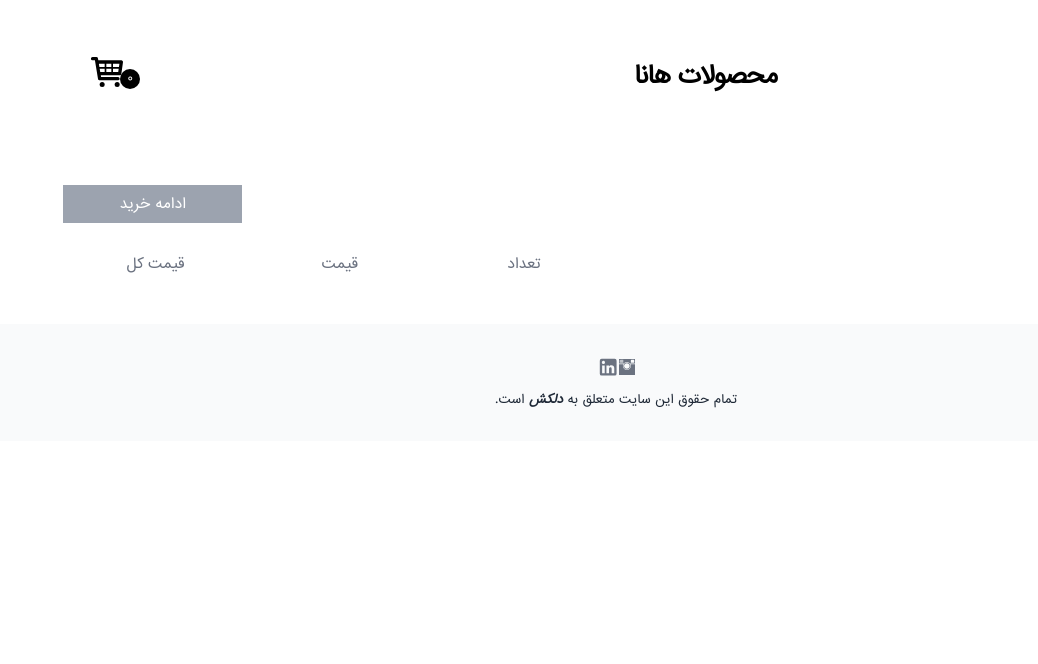
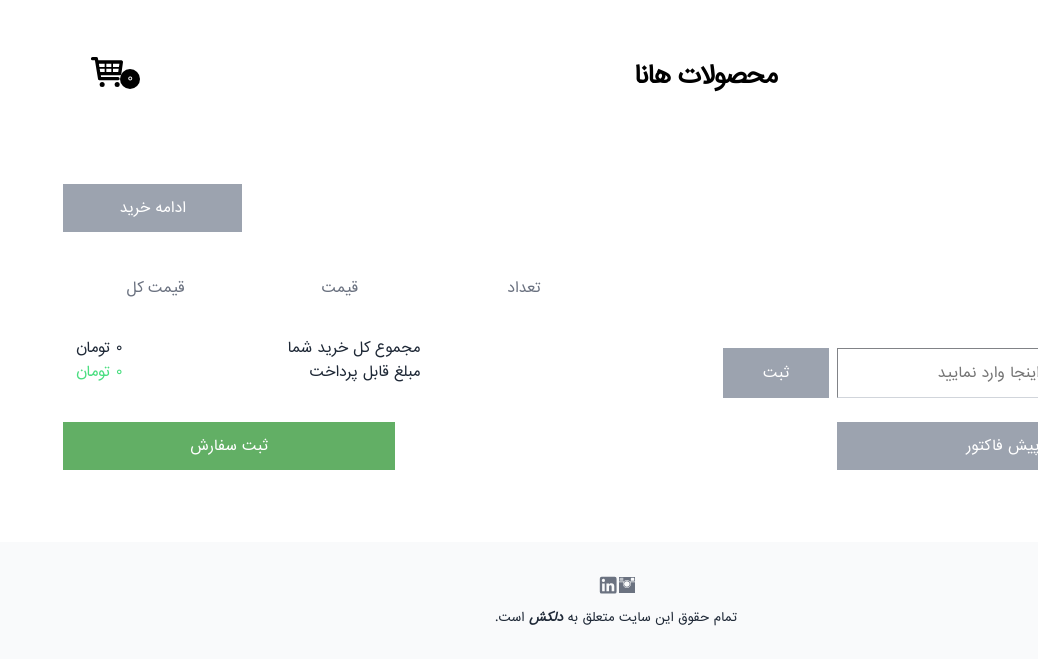
Before and after one commit to Dellcash/Wordpress-to-Vue-Hana-template, a Vue app: page /shopping-card in a window 1280 px wide. Shown: the top 664 px of the page, without its empty margins (242-1280 px from the left). Built offline with nearby package versions, Linux system fonts and the light colour scheme.

Commit message:
end of shopping cart page

```diff
--- a/src/components/SideCart.vue
+++ b/src/components/SideCart.vue
@@ -46,7 +46,7 @@ const items = computed(() => shopStore.allItems);
 						</div>
 
 						<!-- BOTTOM -->
-						<h6 text="10px sm:12px">
+						<h6 fw100 text="10px sm:12px">
 							{{
 								shopStore.toFarsiNumber(shopStore.numberWithCommas(item.price))
 							}}
--- a/src/views/Shopping/ShoppingCart.vue
+++ b/src/views/Shopping/ShoppingCart.vue
@@ -1,9 +1,11 @@
 <script setup>
-import { computed } from "@vue/reactivity";
+import { ref, computed } from "@vue/reactivity";
 import { useShopStore } from "../../stores/shop";
 
 const shopStore = useShopStore();
 const items = computed(() => shopStore.allItems);
+
+const heads = ref(["کالا", "تعداد", "قیمت", "قیمت کل"]);
 </script>
 
 <template>
@@ -19,10 +21,13 @@ const items = computed(() => shopStore.allItems);
 			<div class="mid">
 				<!-- HEADER -->
 				<div class="head">
-					<h6 class="cube-style !text-right">کالا</h6>
-					<h6 class="cube-style">تعداد</h6>
-					<h6 class="cube-style">قیمت</h6>
-					<h6 class="cube-style">قیمت کل</h6>
+					<h6
+						v-for="head in heads"
+						:key="head"
+						class="cube-style !first:text-right"
+					>
+						{{ head }}
+					</h6>
 				</div>
 
 				<!-- ITEMS -->
@@ -67,6 +72,50 @@ const items = computed(() => shopStore.allItems);
 						</h4>
 					</div>
 				</div>
+
+				<!-- BOTTOM -->
+				<div class="bottom">
+					<!-- DISCOUNT -->
+					<form @submit.prevent="">
+						<input
+							type="text"
+							placeholder="کد تخفیف خود را اینجا وارد نمایید"
+						/>
+						<button>ثبت</button>
+					</form>
+
+					<!-- TOTAL AMOUNT -->
+					<div class="total-amount">
+						<div>
+							<h6 mb-2 xl:mb-5>مجموع کل خرید شما</h6>
+							<h6>مبلغ قابل پرداخت</h6>
+						</div>
+						<div sm:pl-4 lg:pl-0>
+							<h6 mb-2 xl:mb-5>
+								{{
+									shopStore.toFarsiNumber(
+										shopStore.numberWithCommas(shopStore.totalAmount)
+									)
+								}}
+								تومان
+							</h6>
+							<h6 class="!text-green-400">
+								{{
+									shopStore.toFarsiNumber(
+										shopStore.numberWithCommas(shopStore.totalAmount)
+									)
+								}}
+								تومان
+							</h6>
+						</div>
+					</div>
+				</div>
+
+				<!-- BUTTONS -->
+				<div class="end">
+					<button>پیش فاکتور</button>
+					<button>ثبت سفارش</button>
+				</div>
 			</div>
 		</section>
 	</main>
@@ -77,16 +126,16 @@ main {
 	--at-apply: "px-3 py-8 sm:( flex items-center justify-center )";
 
 	section {
-		--at-apply: "sm:w-420px md:w-full lg:w-75% xl:w-88%";
+		--at-apply: "sm:w-420px md:w-full lg:w-80% xl:w-88%";
 		.top {
-			--at-apply: "flex items-center justify-between mb-3";
+			--at-apply: "flex items-center justify-between mb-3 lg:mb-5";
 
 			h4 {
-				--at-apply: "font-thin sm:text-24px";
+				--at-apply: "font-thin md:text-24px";
 			}
 
 			button {
-				--at-apply: "bg-gray-400 text-white px-10 py-1.7 text-10px duration-250 hover:bg-gray-300 sm:( text-14px px-14 )";
+				--at-apply: "bg-gray-400 text-white px-10 py-1.7 text-10px duration-250 hover:bg-gray-300 md:( text-14px px-14 ) lg:py-3";
 			}
 		}
 
@@ -95,11 +144,11 @@ main {
 				--at-apply: " grid grid-cols-12";
 
 				.cube-style {
-					--at-apply: "border-1 py-4 text-center font-thin border-gray-300 text-gray-500 sm:text-14px";
+					--at-apply: "border-1 py-4 text-center font-thin border-gray-300 text-gray-500 sm:text-14px lg:py-6";
 				}
 
 				h6:first-child {
-					--at-apply: "pr-4 col-span-8 md:col-span-9 lg:col-span-6";
+					--at-apply: "pr-5 col-span-8 md:( col-span-9 pr-9 ) lg:( col-span-6 pr-14 )";
 				}
 
 				h6:nth-child(2) {
@@ -140,7 +189,7 @@ main {
 					--at-apply: "border-1 border-gray-300 border-t-0 border-r-0 text-center flex items-center justify-center h-full col-span-4 md:( col-span-3 ) lg:col-span-2";
 
 					span {
-						--at-apply: "bg-gray-100 px-2 py-1 text-10px cursor-pointer even:( cursor-initial px-3 mx-1 ) sm:text-14px";
+						--at-apply: "bg-gray-100 px-2 py-1 text-10px cursor-pointer even:( cursor-initial px-3 mx-1 ) sm:text-14px xl:( text-16px px-5 )";
 					}
 				}
 
@@ -153,6 +202,38 @@ main {
 					}
 				}
 			}
+
+			.bottom {
+				--at-apply: "flex flex-col lg:( grid grid-cols-12 )";
+
+				form {
+					--at-apply: "flex items-center justify-center w-full mt-6 order-2 md:px-10 lg:( order-1 col-span-6 px-0 justify-start )";
+
+					input {
+						--at-apply: "placeholder-text-10px border border-gray-300 p-1.5 focus:outline-none lg:( w-60% placeholder-text-14px p-3 text-14px )";
+					}
+
+					button {
+						--at-apply: "text-10px bg-gray-400 py-2.4 px-5 text-white mr-2 duration-250 hover:bg-gray-300 lg:( text-14px py-3.2 px-10 )";
+					}
+				}
+
+				.total-amount {
+					--at-apply: "flex justify-between border border-t-0 border-gray-300 p-3 order-1 md:px-10 lg:( order-2 col-start-9 col-end-13 px-3 -mr-0.2 )";
+
+					h6 {
+						--at-apply: "font-thin text-10px text-gray-800 md:text-12px lg:text-14px";
+					}
+				}
+			}
+		}
+
+		.end {
+			--at-apply: "flex flex-col mb-10 lg:( flex-row items-center justify-between )";
+
+			button {
+				--at-apply: "w-full text-10px text-white py-2 duration-250 first:( mt-6 bg-gray-400 hover:bg-gray-300 ) even:( mt-2 bg-#62af65 hover:bg-#62ce65 lg:mt-6 ) sm:py-3 md:text-12px lg:( w-30% text-14px )";
+			}
 		}
 	}
 }
```
